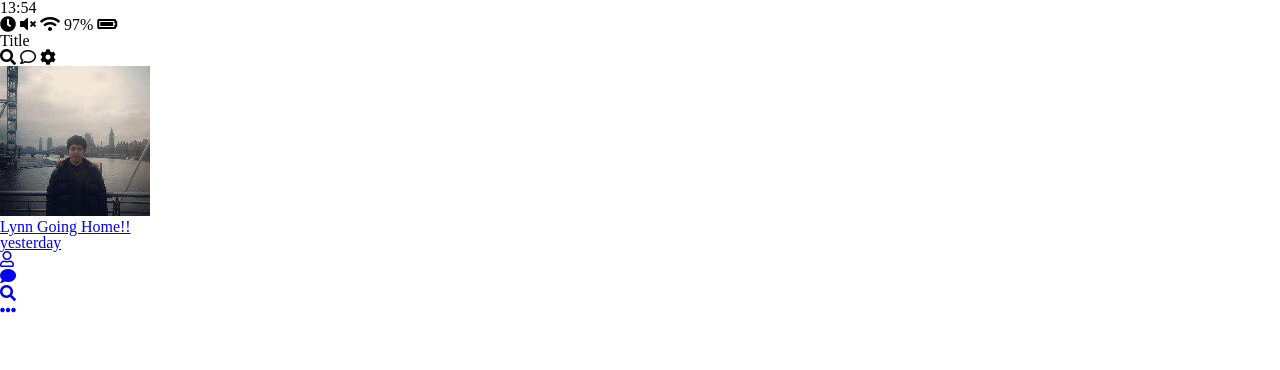
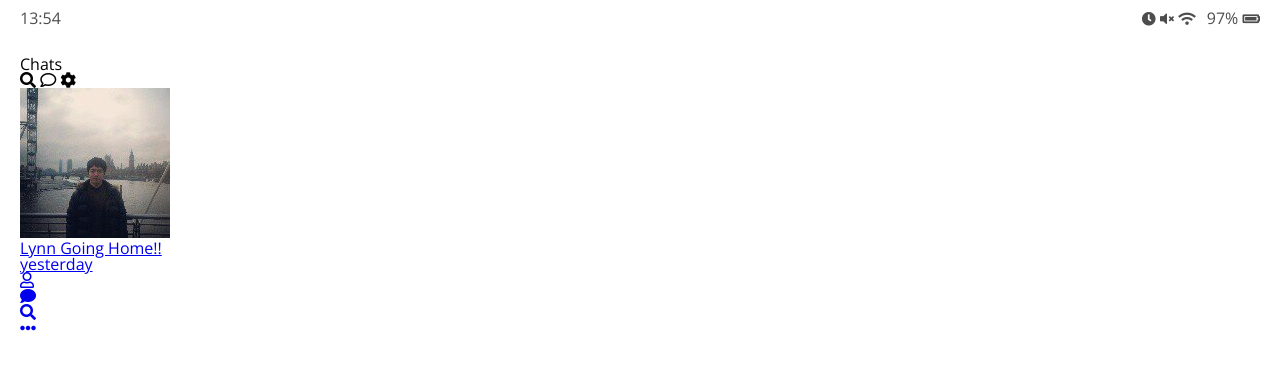
Before and after one commit to SooHoonBae/kakao-clone-2.0, a plain HTML site: page index.html in a window 1280 px wide. Drawn offline with nearby package versions, Linux system fonts and the light colour scheme.

Commit message:
status-bar css

```diff
--- /dev/null
+++ b/css/status-bar.css
@@ -0,0 +1,12 @@
+.status-bar {
+  display: flex;
+  justify-content: space-between;
+  margin-bottom: 30px;
+  opacity: 0.7;
+}
+.status-bar i {
+  font-size: 14px;
+}
+.status-bar .status-bar__battery-level {
+  margin-left: 7px;
+}
--- a/css/styles.css
+++ b/css/styles.css
@@ -1 +1,10 @@
+@import url("https://fonts.googleapis.com/css?family=Open+Sans:400,700&display=swap");
 @import "reset.css";
+@import "status-bar.css";
+body {
+  background-color: white;
+  padding: 10px 20px;
+  color: #020202;
+  font-family: "Open Sans", -apple-system, BlinkMacSystemFont, "Segoe UI",
+    Roboto, Oxygen, Ubuntu, Cantarell, "Helvetica Neue", sans-serif;
+}
--- a/index.html
+++ b/index.html
@@ -26,7 +26,7 @@
     </div>
     <header class="header">
       <div class="header__column">
-        <h1>Title</h1>
+        <h1 class="header__title">Chats</h1>
       </div>
       <div class="header__column">
         <span class="header__icon"><i class="fas fa-search"></i></span>
```
